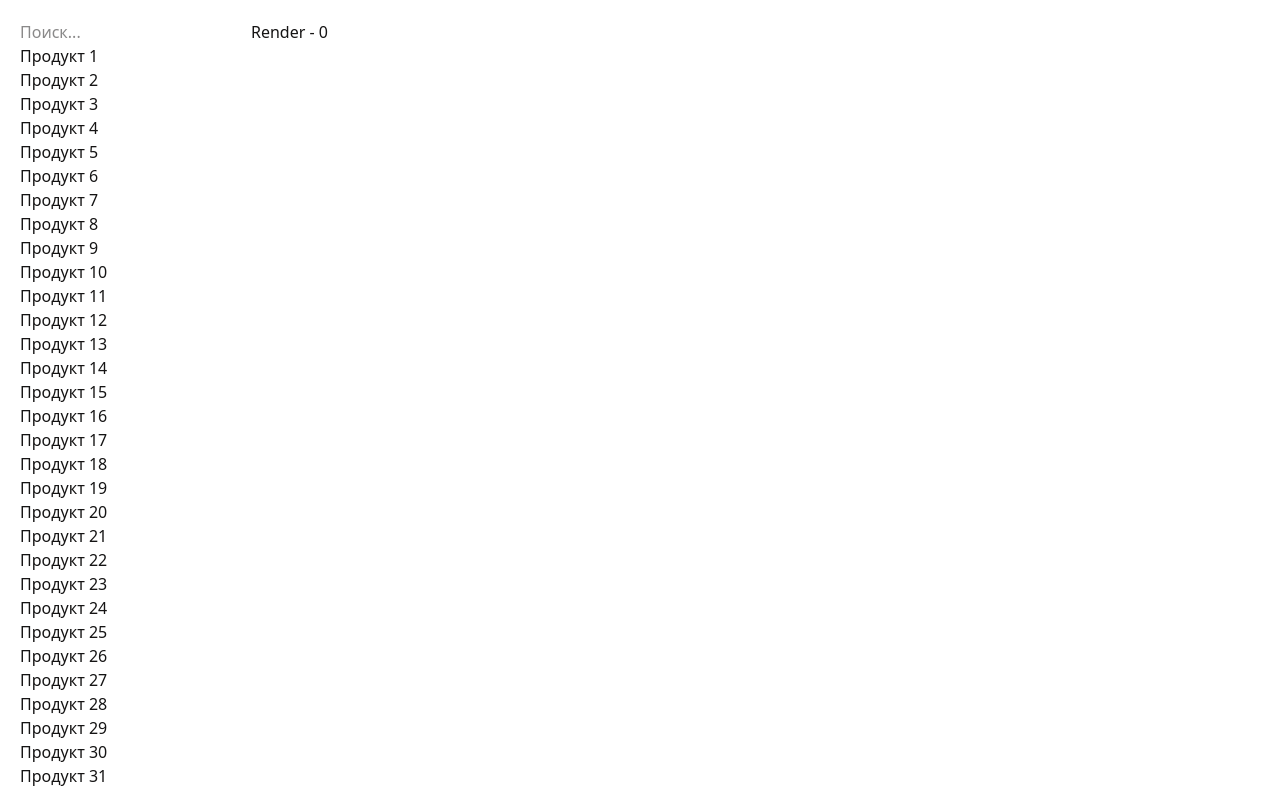
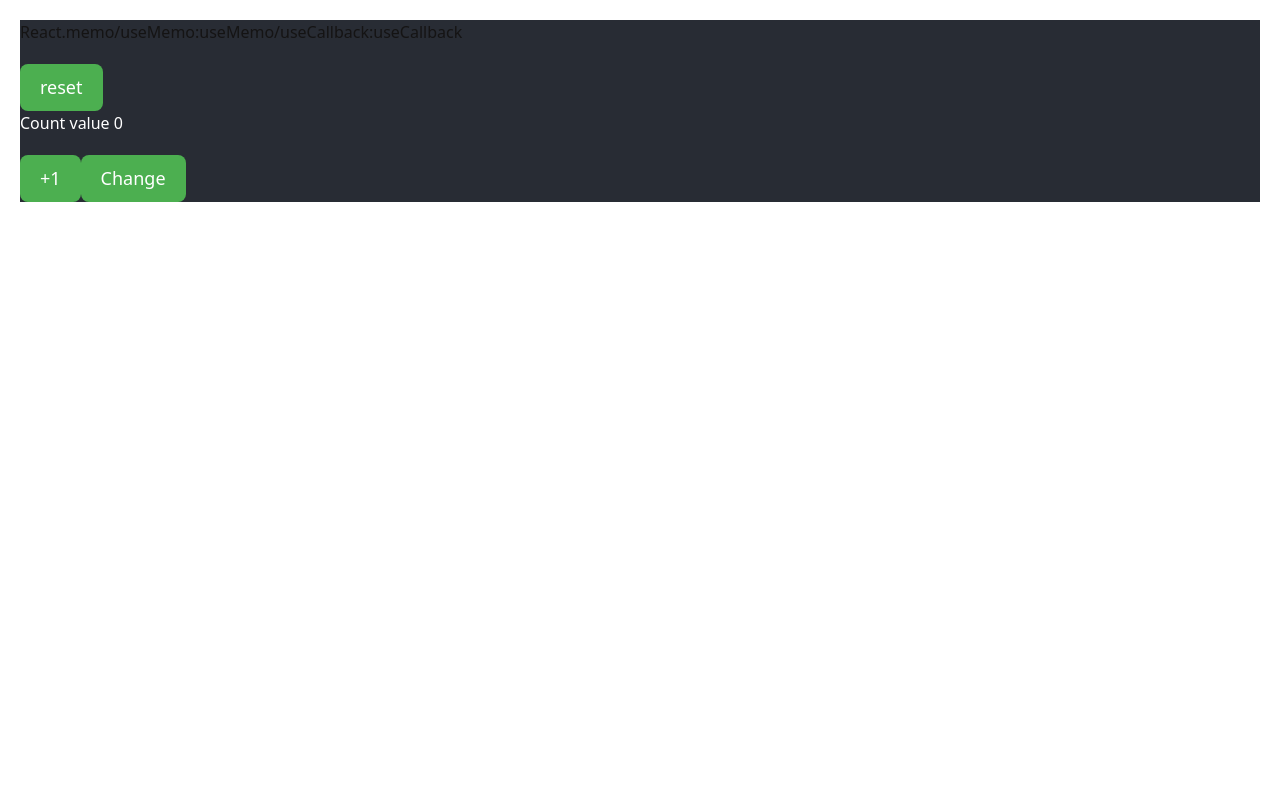
Before and after one commit to romanbarinov84/WebGarage-React-lessons-, a React (Vite) app: page / in a window 1280 px wide. Shown: the top 792 px of the page. Built offline with nearby package versions, Linux system fonts and the light colour scheme.

Commit message:
memo , useMemo , useCallback examples

```diff
--- /dev/null
+++ b/src/components/useMemo/CountInfo.jsx
@@ -0,0 +1,12 @@
+
+
+
+const CountInfo = ({count}) => {
+  return (
+    <div>
+        <h2 style={{color:"white"}}>Count value {count}</h2>
+    </div>
+  )
+}
+
+export default CountInfo
--- a/src/components/useMemo/MemoApp.jsx
+++ b/src/components/useMemo/MemoApp.jsx
@@ -1,22 +1,76 @@
-import ProductList from "./ProductList";
+import { useCallback, useMemo, useState } from 'react';
+import CountInfo from './CountInfo';
+import Title from './Title';
+
+const MemoApp = () => {
+    const [count, setCount] = useState(0);
+    const [firstHook, setFirstHook] = useState('useCallback');
+    const [secondHook, setSecondHook] = useState('useMemo');
+    const [dark , setDark] = useState(false);
 
 
-const MemoApp = () => {
-
-    const products = [];
-
-    for(let i = 0; i < 100; i++){
-        products.push( {
-            id:i + 1,
-            file:`Продукт ${i + 1}`,
-        })
+    const delayedDouble = (num) => {
+        for(let i = 0; i < 19999999999 ; i++){
+            return num * 2
+        }
     }
 
-  return (
-    <div>
-        <ProductList products={products}/>
-    </div>
-  )
-}
+    const themeStyle = {
+        backgroundColor: dark ? "#0e0e0f" : "#282c34"
+    }
 
-export default MemoApp
+    const setDarkTheme = () => {
+        setDark((prev) => !prev)
+    }
+
+    const incrementCount = () => {
+        setCount((count) => count + 1);
+    };
+
+
+
+    const buttonStyle = useMemo(
+        () => ({
+            padding: '10px 20px',
+            fontSize: '18px',
+            borderRadius: '8px',
+            border: 'none',
+            cursor: 'pointer',
+            backgroundColor: '#4CAF50',
+            color: 'white',
+            marginTop: '20px',
+        }),
+        [],
+    );
+
+    const hooks = useMemo(
+        () => ({
+            firstHook,
+            secondHook,
+        }),
+        [firstHook, secondHook],
+    );
+
+    const resetCount = useCallback(() => {
+        setCount(0);
+    }, []);
+
+    const doubleCount = delayedDouble(count)
+
+    return (
+        <div style={{...themeStyle}}>
+            <Title
+                hooks={hooks}
+                resetCount={resetCount}
+                buttonStyle={buttonStyle}
+            />
+            <CountInfo count={doubleCount} />
+            <button style={buttonStyle} onClick={incrementCount}>
+                +1
+            </button>
+            <button style={buttonStyle}  onClick={setDarkTheme}>Change</button>
+        </div>
+    );
+};
+
+export default MemoApp;
--- a/src/components/useMemo/ProductList.jsx
+++ /dev/null
@@ -1,39 +0,0 @@
-import { useMemo, useState } from 'react';
-
-const ProductList = ({ products }) => {
-    const [filteredList, setFilteredList] = useState('');
-    const [renderCount, setRenderCount] = useState(0);
-
-    const filteredProducts = useMemo(() => {
-        console.time("filter")
-        const result = products.filter((product) =>
-            product.file
-                .toLowerCase()
-                .includes(filteredList.toLocaleLowerCase()),
-        );
-        console.timeEnd("filter")
-        return result;
-    }, [products, filteredList]);
-
-    return (
-        <div>
-            <input
-                type="text"
-                value={filteredList}
-                onChange={(e) => setFilteredList(e.target.value)}
-                placeholder="Поиск..."
-            />
-
-            <button onClick={() => setRenderCount(renderCount + 1)}>
-                Render - {renderCount}
-            </button>
-            <ul>
-                {filteredProducts.map((product) => (
-                    <li key={product.id}>{product.file}</li>
-                ))}
-            </ul>
-        </div>
-    );
-};
-
-export default ProductList;
--- /dev/null
+++ b/src/components/useMemo/Title.jsx
@@ -0,0 +1,18 @@
+import { memo } from "react"
+
+
+
+const Title = memo(({hooks , resetCount , buttonStyle}) => {
+    const {firstHook , secondHook} = hooks;
+  return (
+    <div>
+        <h1>
+            React.memo/useMemo:{secondHook}/useCallback:{firstHook}
+
+        </h1>
+        <button style={buttonStyle} onClick={resetCount}>reset</button>
+    </div>
+  )
+})
+
+export default Title
```
